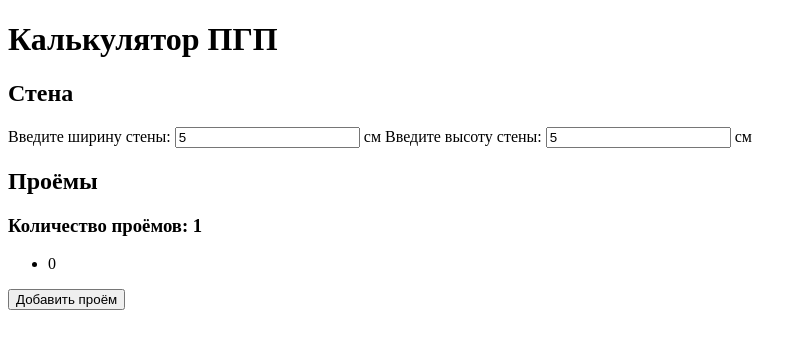
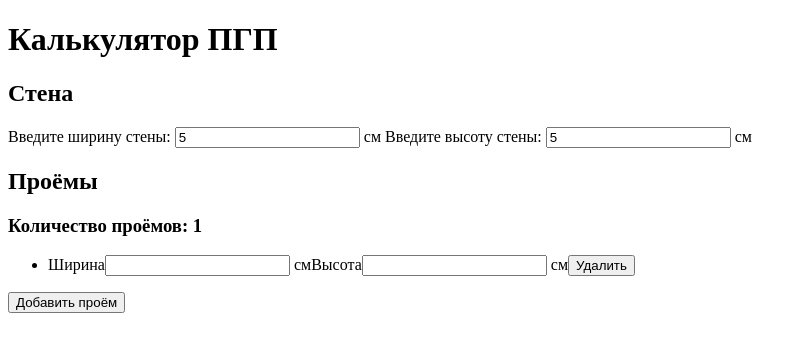
Before and after one commit to GreenGeranium/domrf-test, a Vue app: page / in a window 1280 px wide. Both pictures are taken after typing "5", "5" into the empty fields and a click on the button "Добавить проём". Shown: the top 352 px of the page, without its empty margins (0-807 px from the left). Built offline with nearby package versions, Linux system fonts and the light colour scheme.

Commit message:
feat: добавить логику добавления проема

```diff
--- a/src/components/AperturesCounter.vue
+++ b/src/components/AperturesCounter.vue
@@ -4,7 +4,11 @@
     <h3>Количество проёмов: {{ apertures.length }}</h3>
     <ul>
       <li v-for="(aperture, index) in apertures" :key="index">
-        {{ (aperture, index) }}
+        <form>
+          <label>Ширина<input type="number" /> см</label>
+          <label>Высота<input type="number" /> см</label>
+          <button @click="deleteAperture">Удалить</button>
+        </form>
       </li>
     </ul>
     <button @click="addAperture">Добавить проём</button>
@@ -22,6 +26,12 @@ export default {
       this.apertures.push({});
       console.log(this.apertures);
     },
+    deleteAperture(event, id) {
+      event.preventDefault();
+      this.apertures = this.apertures.filter((aperture) => {
+        return aperture.id !== id;
+      });
+    },
   },
 };
 </script>
```
